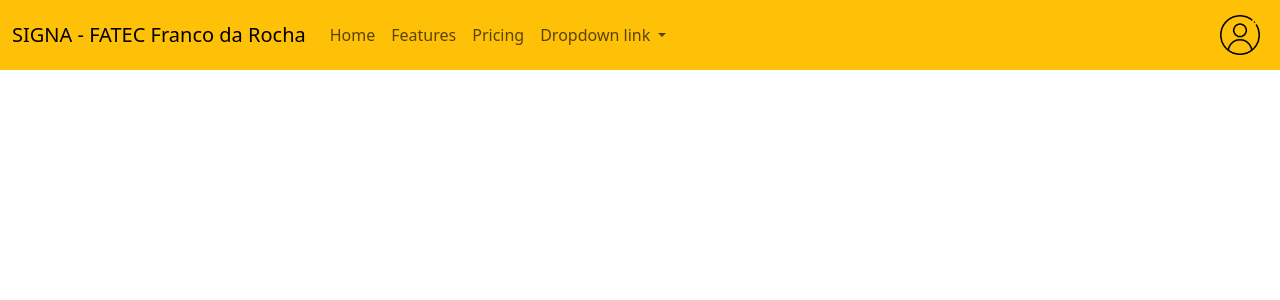
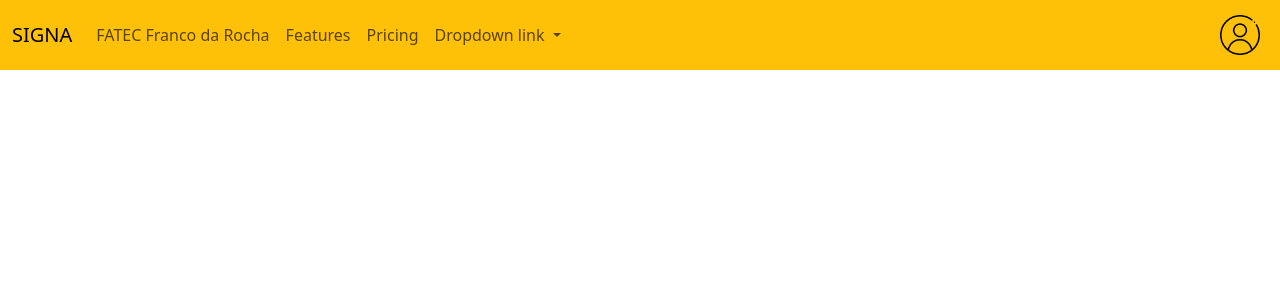
Before and after one commit to LeugiMH/SIGNA, a PHP site: the page made by view/resource/navbarUser.php in a window 1280 px wide. Shown: the top 300 px of the page. Run offline with PHP 8.4, Linux system fonts and the light colour scheme; the template is opened without the code that fills it, so the values that code supplies are empty; some libraries are stand-ins or nearby versions.

Commit message:
ajuste nome

```diff
--- a/view/resource/navbarUser.php
+++ b/view/resource/navbarUser.php
@@ -1,6 +1,6 @@
 <nav class="navbar navbar-expand-lg bg-warning">
     <div class="container-fluid">
-        <a class="navbar-brand" href="#" aria-label="SIGNA - FATEC Franco da Rocha">SIGNA - FATEC Franco da Rocha</a>
+        <a class="navbar-brand" href="#" aria-label="SIGNA, Sistema de Gerenciamento de Núcleo Arbóreo">SIGNA</a>
         <button class="navbar-toggler" type="button" data-bs-toggle="collapse" data-bs-target="#navbarNavDropdown"
             aria-controls="navbarNavDropdown" aria-expanded="false" aria-label="Toggle navigation">
             <span class="navbar-toggler-icon"></span>
@@ -8,7 +8,7 @@
         <div class="collapse navbar-collapse" id="navbarNavDropdown">
             <ul class="navbar-nav me-auto">
                 <li class="nav-item">
-                    <a class="nav-link" href="#">Home</a>
+                    <a class="nav-link" href="#">FATEC Franco da Rocha</a>
                 </li>
                 <li class="nav-item">
                     <a class="nav-link" href="#">Features</a>
```
